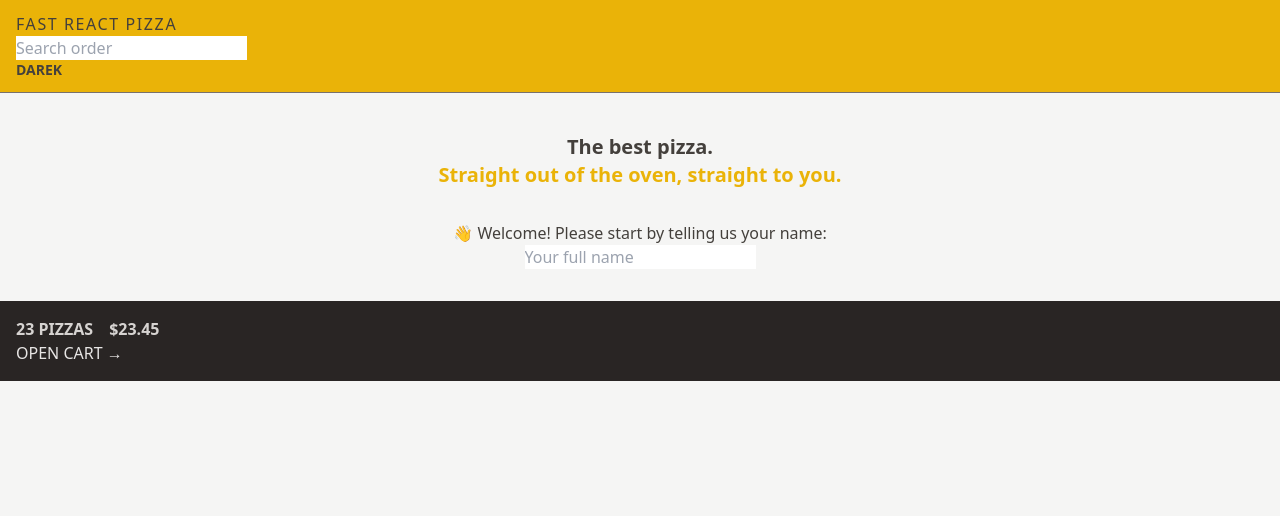
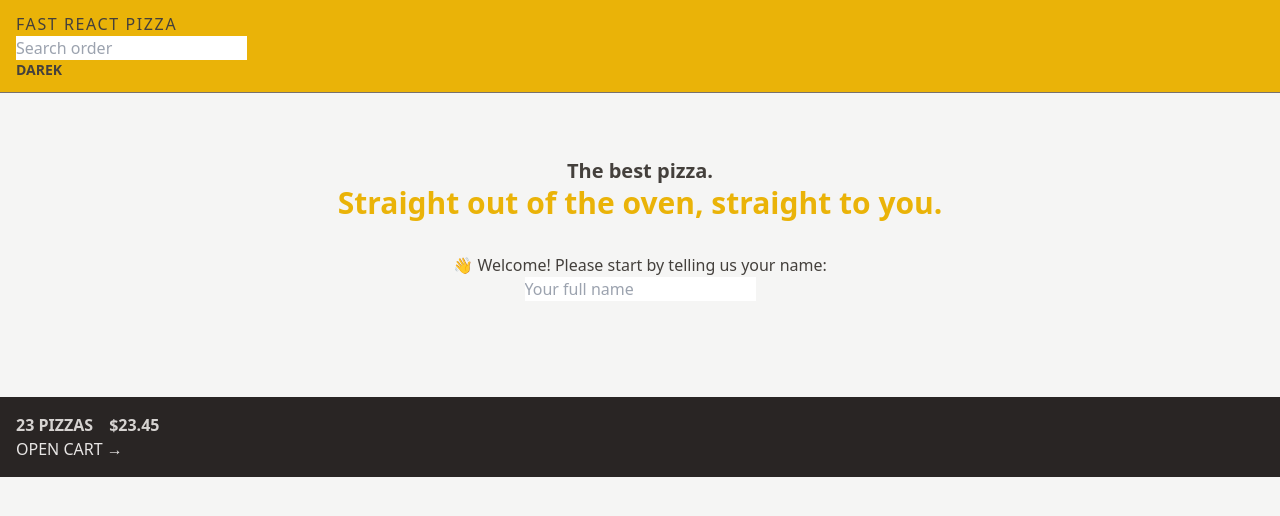
Before and after one commit to BoosterTech/fast-pizza-co, a React (Vite) app: page / in a window 1280 px wide. Shown: the top 516 px of the page. Built offline with nearby package versions, Linux system fonts and the light colour scheme.

Commit message:
styles applied

```diff
--- a/src/ui/Home.jsx
+++ b/src/ui/Home.jsx
@@ -1,12 +1,12 @@
-import CreateUser from '../features/user/CreateUser';
+import CreateUser from "../features/user/CreateUser";
 
 function Home() {
   return (
-    <div className="mt-10 text-center">
+    <div className="mt-10 px-4 text-center sm:my-16">
       <h1 className="mb-8 text-center text-xl font-semibold">
         The best pizza.
         <br />
-        <span className="text-yellow-500">
+        <span className="text-yellow-500 md:text-3xl">
           Straight out of the oven, straight to you.
         </span>
       </h1>
```
